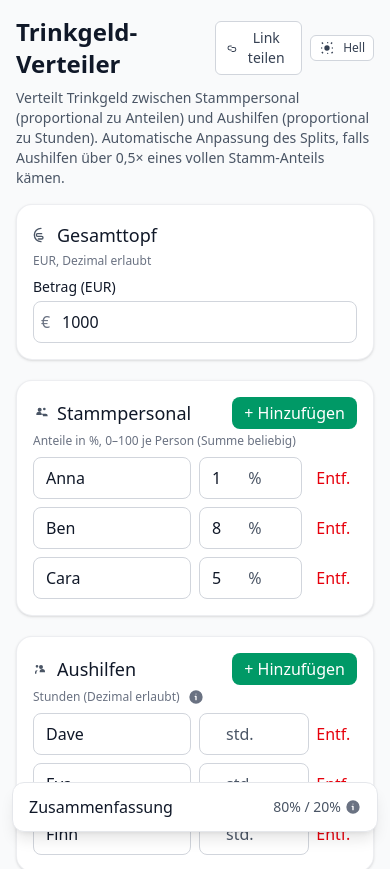
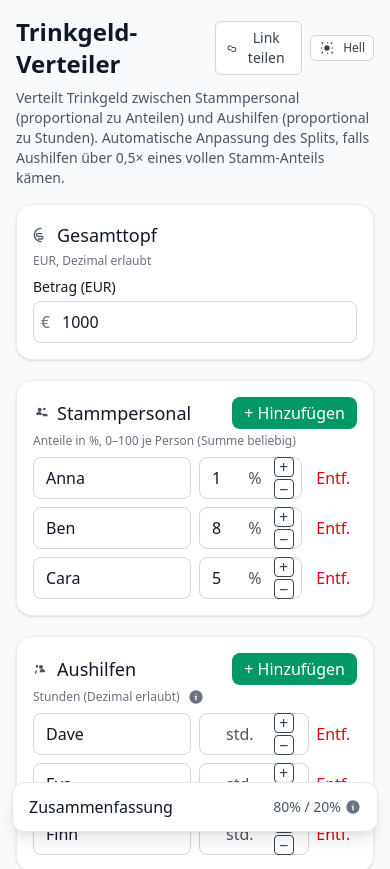
Before and after one commit to gorferma/trinkgeld-verteiler, a React (Vite) app: page / in a window 390 px wide. Shown: the top 869 px of the page. Built offline with nearby package versions, Linux system fonts and the light colour scheme.

Commit message:
feat(mobile): always-visible steppers on mobile, Web Share API fallback, safe-area bottom padding

```diff
--- a/src/App.tsx
+++ b/src/App.tsx
@@ -309,15 +309,22 @@ export default function App() {
 
   async function copyShareLink() {
     const link = buildShareUrl()
+    // Prefer native share if available
+    if (navigator.share) {
+      try {
+        await navigator.share({ title: 'Trinkgeld-Verteiler', url: link })
+        return
+      } catch {
+        // fall back to clipboard if user cancels or share fails
+      }
+    }
     try {
       await navigator.clipboard.writeText(link)
       setShareCopied(true)
       window.setTimeout(() => setShareCopied(false), 1500)
     } catch {
-      // fallback: show prompt
       window.prompt('Link kopieren:', link)
     }
-    // reflect in address bar
     try { window.history.replaceState({}, '', link) } catch {}
   }
 
@@ -513,7 +520,7 @@ export default function App() {
                       )
                     })()}
                     <span aria-hidden className="pointer-events-none absolute right-10 top-1/2 -translate-y-1/2 text-gray-600">%</span>
-                    <div className="absolute right-2 top-1/2 -translate-y-1/2 grid grid-rows-2 gap-0.5 opacity-0 group-hover:opacity-100 group-focus-within:opacity-100 transition">
+                    <div className="absolute right-2 top-1/2 -translate-y-1/2 grid grid-rows-2 gap-0.5 md:opacity-0 md:group-hover:opacity-100 md:group-focus-within:opacity-100 transition">
                       <button type="button" aria-label="+1%" title="+1%"
             className="h-5 w-5 rounded border bg-white dark:bg-gray-900 text-gray-700 dark:text-gray-200 leading-none hover:bg-gray-50 hover:dark:bg-gray-800"
                         onClick={() => {
@@ -584,7 +591,7 @@ export default function App() {
                       }}
                       className="w-full rounded-lg border pl-3 pr-24 py-2 bg-white dark:bg-gray-900 border-gray-300 dark:border-gray-700 focus-ring" />
                     <span aria-hidden className="pointer-events-none absolute right-12 top-1/2 -translate-y-1/2 text-gray-600">std.</span>
-                    <div className="absolute right-2 top-1/2 -translate-y-1/2 grid grid-rows-2 gap-0.5 opacity-0 group-hover:opacity-100 group-focus-within:opacity-100 transition">
+                    <div className="absolute right-2 top-1/2 -translate-y-1/2 grid grid-rows-2 gap-0.5 md:opacity-0 md:group-hover:opacity-100 md:group-focus-within:opacity-100 transition">
                       <button type="button" aria-label="+0,25 h" title="+0,25 h"
                         className="h-5 w-5 rounded border bg-white dark:bg-gray-900 text-gray-700 dark:text-gray-200 leading-none hover:bg-gray-50 hover:dark:bg-gray-800"
                         onClick={() => {
@@ -754,7 +761,7 @@ export default function App() {
       </div>
 
       {/* Mobile sticky summary sheet */}
-    <div className="md:hidden fixed bottom-0 left-0 right-0 z-40">
+  <div className="md:hidden fixed bottom-0 left-0 right-0 z-40 pb-safe">
         <div className="mx-auto max-w-6xl">
       <div className="m-3 rounded-xl shadow-lg border border-gray-200 dark:border-gray-800 bg-white dark:bg-gray-900">
             <button
--- a/src/index.css
+++ b/src/index.css
@@ -11,3 +11,8 @@
 @utility focus-ring {
 	@apply focus:outline-none focus:ring-2 focus:ring-offset-2 focus:ring-[color:var(--color-accent)] focus:ring-offset-white dark:focus:ring-offset-gray-900;
 }
+
+/* iOS/Android safe-area bottom padding */
+@utility pb-safe {
+	padding-bottom: env(safe-area-inset-bottom);
+}
```
